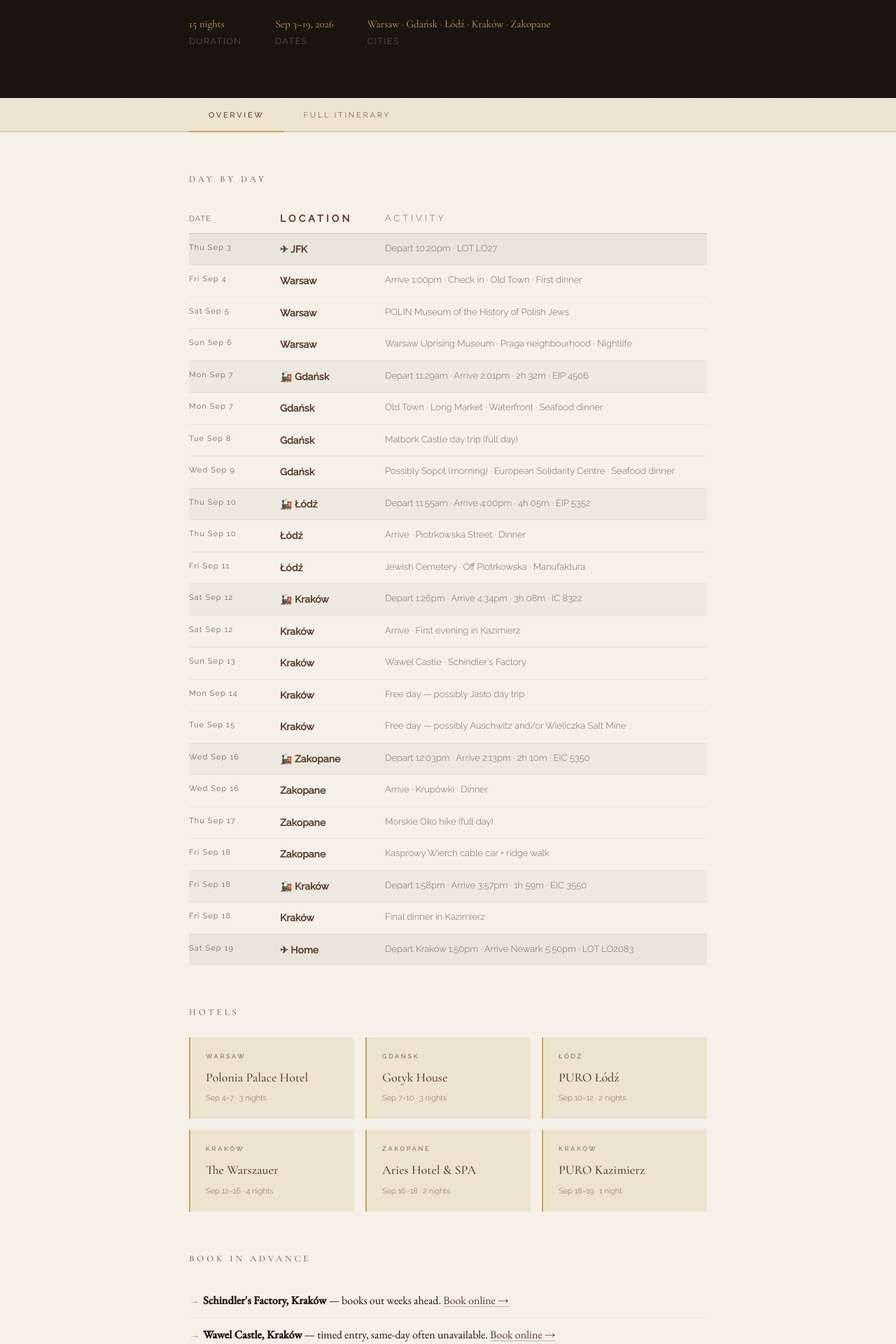
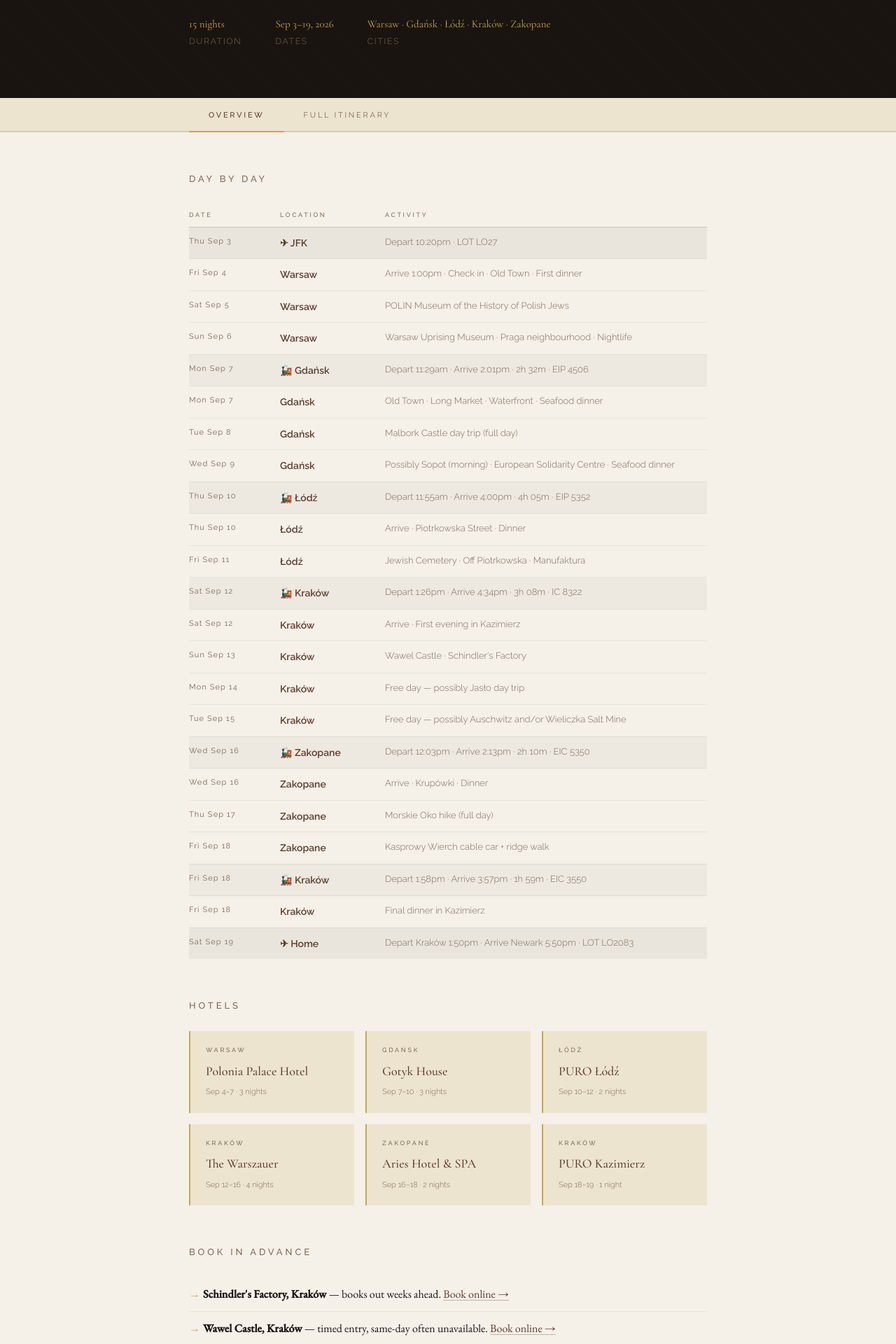
Before and after one commit to LordOfCorners/lordofcorners.github.io, a Jekyll site: the page poland-itinerary.html, which Jekyll copies as it is, in a window 1280 px wide. Shown: the part 534-2454 px from the top of the page at 70% size. Built offline with Jekyll 4.4.1, drawn with Linux system fonts in a browser that asks for light colours.

Commit message:
Fix four CSS issues: headers uniform, load Raleway 600, remove duplicate style, mobile table
Co-Authored-By: Claude Sonnet 4.6 <noreply@anthropic.com>

```diff
--- a/poland-itinerary.html
+++ b/poland-itinerary.html
@@ -4,7 +4,7 @@
 <meta charset="UTF-8">
 <meta name="viewport" content="width=device-width, initial-scale=1.0">
 <title>In Adam's Footsteps — A Journey Through Poland</title>
-<link href="https://fonts.googleapis.com/css2?family=Cormorant+Garamond:ital,wght@0,300;0,400;0,500;0,600;1,300;1,400&family=EB+Garamond:ital,wght@0,400;0,500;1,400&family=Raleway:wght@300;400;500&display=swap" rel="stylesheet">
+<link href="https://fonts.googleapis.com/css2?family=Cormorant+Garamond:ital,wght@0,300;0,400;0,500;0,600;1,300;1,400&family=EB+Garamond:ital,wght@0,400;0,500;1,400&family=Raleway:wght@300;400;500;600&display=swap" rel="stylesheet">
 <style>
   :root {
     --cream: #f5f0e8;
@@ -59,15 +59,6 @@
     text-transform: uppercase;
     color: var(--gold);
     margin-bottom: 28px;
-  }
-
-  .header-intro-photo {
-    float: left;
-    width: 150px;
-    margin: 4px 20px 8px 0;
-    border: 1px solid rgba(201,168,76,0.2);
-    filter: sepia(15%) contrast(0.95);
-    display: block;
   }
 
   .header h1 {
@@ -201,7 +192,7 @@
   }
 
   .overview-section h2 {
-    font-family: 'Cormorant Garamond', serif;
+    font-family: 'Raleway', sans-serif;
     font-weight: 500;
     font-size: 13px;
     letter-spacing: 0.3em;
@@ -236,24 +227,25 @@
 
   .itin-table tr:last-child td { border-bottom: none; }
 
-  .itin-table .date-col {
+  .itin-table .date-col { width: 130px; }
+  .itin-table .place-col { width: 150px; }
+
+  .itin-table td.date-col {
     font-size: 11px;
     font-weight: 400;
     letter-spacing: 0.1em;
     color: var(--muted);
     white-space: nowrap;
-    width: 130px;
   }
 
-  .itin-table .place-col {
+  .itin-table td.place-col {
     font-size: 14px;
     font-weight: 600;
     color: var(--brown);
     white-space: nowrap;
-    width: 150px;
   }
 
-  .itin-table .notes-col {
+  .itin-table td.notes-col {
     font-size: 13px;
     font-weight: 300;
     color: var(--muted);
@@ -674,6 +666,8 @@
     .photo-pair { grid-template-columns: 1fr; }
     .hotels-grid { grid-template-columns: 1fr; }
     .summary-grid { grid-template-columns: 1fr 1fr; }
+    .itin-table .date-col { display: none; }
+    .itin-table th.date-col { display: none; }
   }
 </style>
 </head>
```
